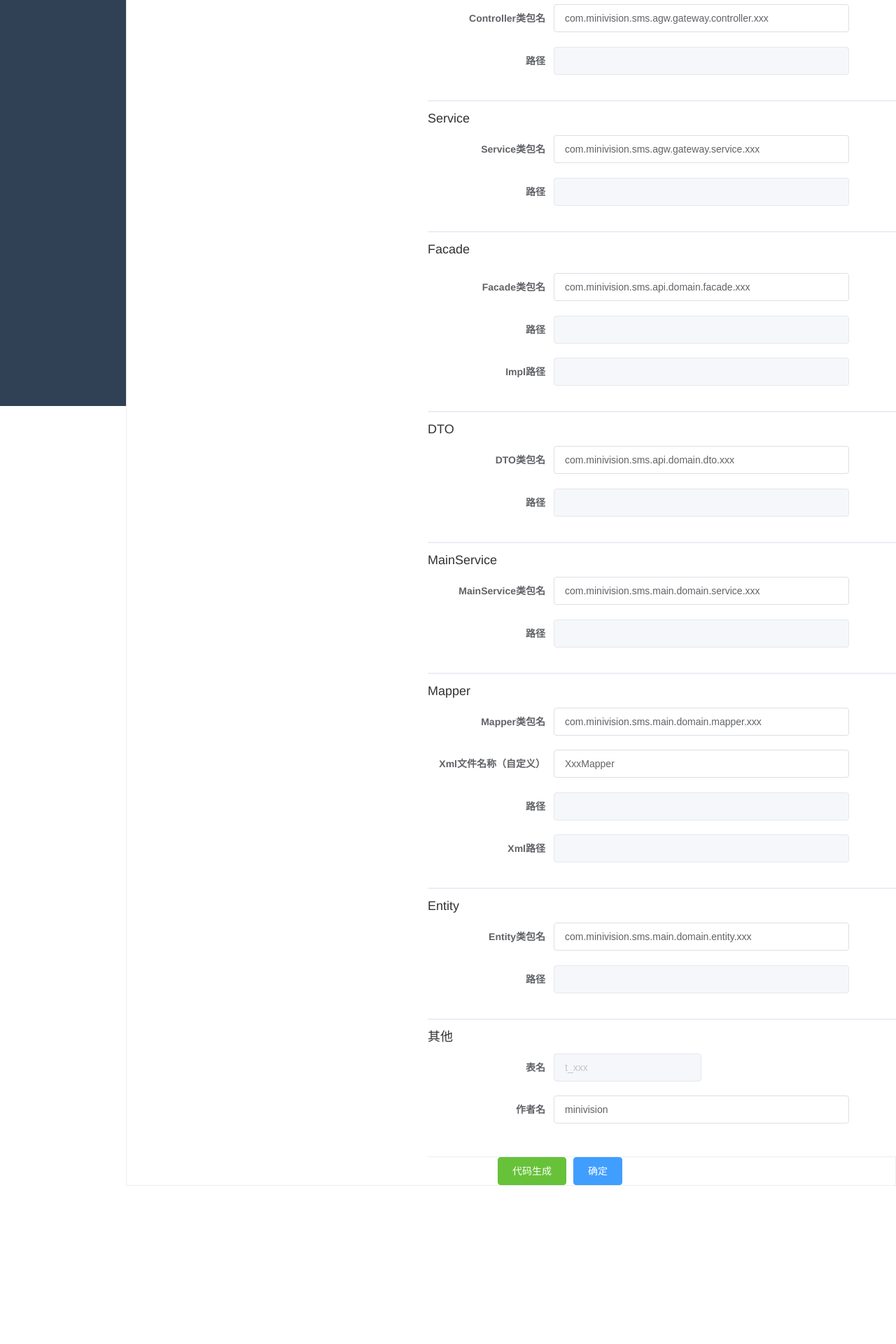
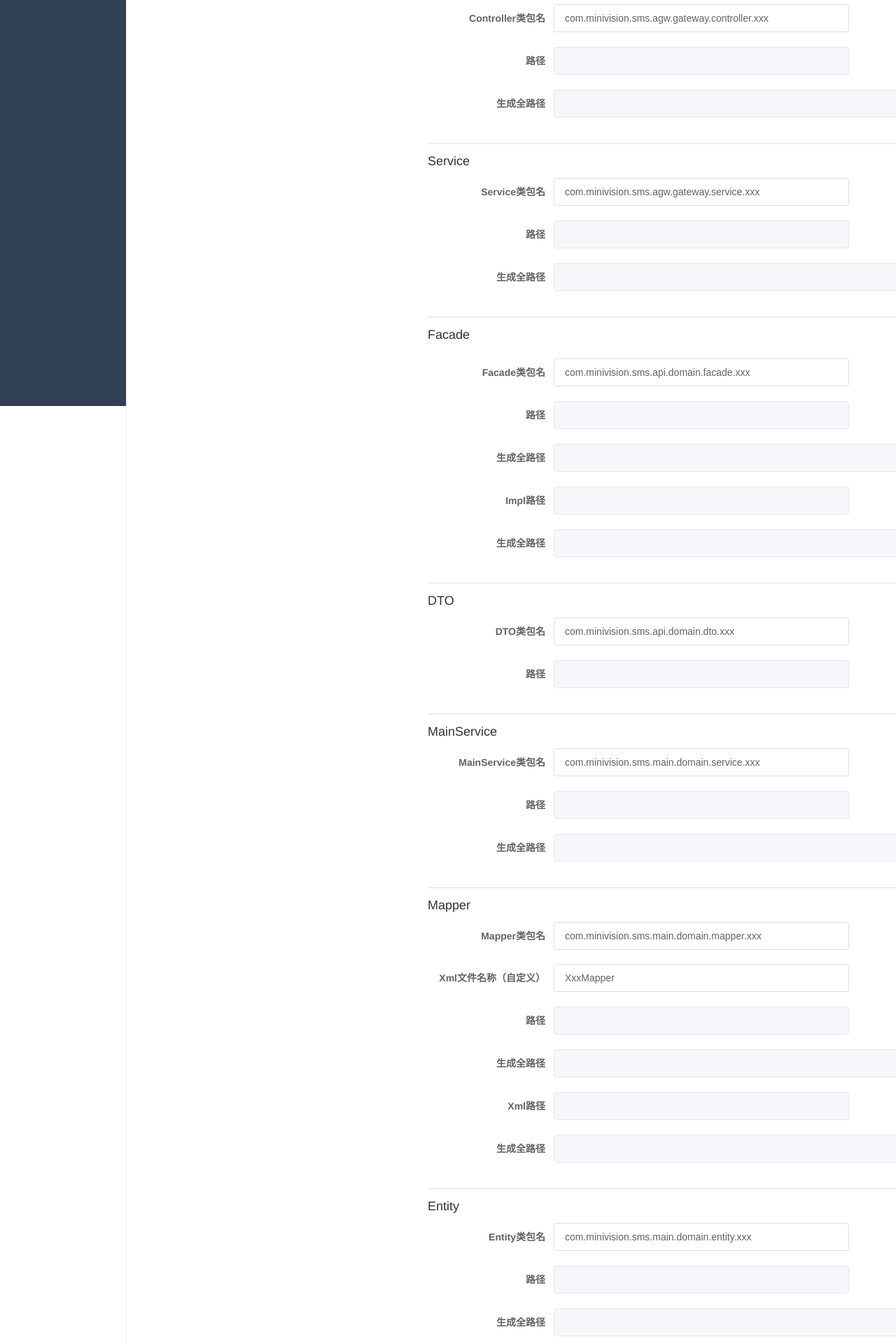
Before and after one commit to chenmi8090/reus-web, a Vue app: page /#/codeGenerate/codeGenerate in a window 1280 px wide. Shown: the part 220-2140 px from the top of the page at 70% size. Before the commit the page ends 1914 px from the top, so only its background shows below. Built offline with nearby package versions, Linux system fonts and the light colour scheme; what vue-contextmenu, vue-easycm would draw is missing.

Commit message:
添加全路径展示

```diff
--- a/src/views/code/index.vue
+++ b/src/views/code/index.vue
@@ -233,7 +233,7 @@
     <el-container>
       <el-form :rules="rules" ref="form" :model="form" label-width="180px">
         <el-collapse v-model="activeNames" class="collapse-title">
-          <el-collapse-item title="ParentPackageName" name="1" accordion>
+          <el-collapse-item title="ParentPackageName" name="8" accordion>
             <el-row>
               <el-form-item label="包前缀">
                 <el-col :span="12">
@@ -273,6 +273,13 @@
                 选择路径
               </el-button>
             </el-form-item>
+            <el-row>
+              <el-form-item style="margin-top: 10px" label="生成全路径">
+                <el-col :span="12">
+                  <el-input style="width:620px;" disabled v-model="controllerPathUrl"/>
+                </el-col>
+              </el-form-item>
+            </el-row>
           </el-collapse-item>
         </el-collapse>
         <el-collapse v-model="activeNames" class="collapse-title">
@@ -300,6 +307,13 @@
                          @click="dialogTableVisible = true; myOptionItem = form.service; myOptionItemType= 2" plain>选择路径
               </el-button>
             </el-form-item>
+            <el-row>
+              <el-form-item style="margin-top: 10px" label="生成全路径">
+                <el-col :span="12">
+                  <el-input style="width:620px;" disabled v-model="servicePathUrl"/>
+                </el-col>
+              </el-form-item>
+            </el-row>
           </el-collapse-item>
         </el-collapse>
         <el-collapse v-model="activeNames" class="collapse-title">
@@ -327,7 +341,14 @@
                          @click="dialogTableVisible = true; myOptionItem = form.facade; myOptionItemType= 4 " plain>选择路径
               </el-button>
             </el-form-item>
-            <el-form-item style="margin-top: 20px" prop="facadeImplPath" label="Impl路径">
+            <el-row>
+              <el-form-item style="margin-top: 10px" label="生成全路径">
+                <el-col :span="12">
+                  <el-input style="width:620px;" disabled v-model="facadePathUrl"/>
+                </el-col>
+              </el-form-item>
+            </el-row>
+            <el-form-item style="margin-top: 10px" prop="facadeImplPath" label="Impl路径">
               <el-col :span="12">
                 <el-input v-model="facadeImplPath" disabled/>
               </el-col>
@@ -335,6 +356,13 @@
                          @click="dialogTableImplVisible = true; myOptionItemType= 9 " plain>选择路径
               </el-button>
             </el-form-item>
+            <el-row>
+              <el-form-item style="margin-top: 10px" label="生成全路径">
+                <el-col :span="12">
+                  <el-input style="width:620px;" disabled v-model="facadeImplPathUrl"/>
+                </el-col>
+              </el-form-item>
+            </el-row>
           </el-collapse-item>
         </el-collapse>
         <el-collapse v-model="activeNames" class="collapse-title">
@@ -390,6 +418,13 @@
                 选择路径
               </el-button>
             </el-form-item>
+            <el-row>
+              <el-form-item style="margin-top: 10px" label="生成全路径">
+                <el-col :span="12">
+                  <el-input style="width:620px;" disabled v-model="mainServicePathUrl"/>
+                </el-col>
+              </el-form-item>
+            </el-row>
           </el-collapse-item>
         </el-collapse>
         <el-collapse v-model="activeNames" class="collapse-title">
@@ -422,11 +457,25 @@
                          @click="dialogTableVisible = true; myOptionItem = form.mapper; myOptionItemType= 6" plain>选择路径
               </el-button>
             </el-form-item>
-            <el-form-item style="margin-top: 20px" prop="mapperXmlPath" label="Xml路径">
+            <el-row>
+              <el-form-item style="margin-top: 10px" label="生成全路径">
+                <el-col :span="12">
+                  <el-input style="width:620px;" disabled v-model="mapperPathUrl"/>
+                </el-col>
+              </el-form-item>
+            </el-row>
+            <el-form-item style="margin-top: 10px" prop="mapperXmlPath" label="Xml路径">
               <el-col :span="12">
                 <el-input v-model="xmlPath" disabled/>
               </el-col>
             </el-form-item>
+            <el-row>
+              <el-form-item style="margin-top: 10px" label="生成全路径">
+                <el-col :span="12">
+                  <el-input style="width:620px;" disabled v-model="xmlPathUrl"/>
+                </el-col>
+              </el-form-item>
+            </el-row>
           </el-collapse-item>
         </el-collapse>
 
@@ -456,6 +505,13 @@
                          plain>选择路径
               </el-button>
             </el-form-item>
+            <el-row>
+              <el-form-item style="margin-top: 10px" label="生成全路径">
+                <el-col :span="12">
+                  <el-input style="width:620px;" disabled v-model="entityPathUrl"/>
+                </el-col>
+              </el-form-item>
+            </el-row>
           </el-collapse-item>
         </el-collapse>
 
@@ -665,7 +721,7 @@
           text: '删除',
           icon: 'iconfont icon-bofang', // 选填 字体图标 class
         }],
-        parentPackageName: '',
+        parentPackageName: 'com.minivision.sms.',
         newParentPackageName: 'com.minivision.sms.',
         connections: [],
         connectionsNew: [],
@@ -805,7 +861,14 @@
         aaa: false,
         nowConnectionKey: '',
         filePath: '',
-
+        controllerPathUrl: '',
+        servicePathUrl: '',
+        facadePathUrl: '',
+        facadeImplPathUrl: '',
+        mainServicePathUrl: '',
+        mapperPathUrl: '',
+        xmlPathUrl: '',
+        entityPathUrl: '',
         rules: {
           controllerPath: [
             {validator: controllerPath, trigger: 'change'}
@@ -916,6 +979,15 @@
       handleTreeClickByXml(data) {
         this.dialogTableXmlVisible = false
         this.xmlPath = data.value + '\\src\\main\\resources\\'
+        this.myOptionItem.path = data.value + '\\src\\main\\java\\'
+        this.controllerPathUrl = this.form.controller.path + this.form.controller.packageName.replace(/\./g, '\\')
+        this.servicePathUrl = this.form.service.path + this.form.service.packageName.replace(/\./g, '\\')
+        this.facadePathUrl = this.form.facade.path + this.form.facade.packageName.replace(/\./g, '\\')
+        this.facadeImplPathUrl = this.facadeImplPath + this.form.facade.packageName.replace(/\./g, '\\')
+        this.mainServicePathUrl = this.form.mainService.path + this.form.mainService.packageName.replace(/\./g, '\\')
+        this.mapperPathUrl = this.form.mapper.path + this.form.mapper.packageName.replace(/\./g, '\\')
+        this.xmlPathUrl = this.xmlPath + 'mapper'
+        this.entityPathUrl = this.form.entity.path + this.form.entity.packageName.replace(/\./g, '\\')
       },
       handleTreeClickByImpl(data) {
         this.dialogTableImplVisible = false
@@ -930,6 +1002,15 @@
         }
         this.xmlPath = data.value + '\\src\\main\\resources\\'
         this.facadeImplPath = data.value + '\\src\\main\\java\\'
+        this.myOptionItem.path = data.value + '\\src\\main\\java\\'
+        this.controllerPathUrl = this.form.controller.path + this.form.controller.packageName.replace(/\./g, '\\')
+        this.servicePathUrl = this.form.service.path + this.form.service.packageName.replace(/\./g, '\\')
+        this.facadePathUrl = this.form.facade.path + this.form.facade.packageName.replace(/\./g, '\\')
+        this.facadeImplPathUrl = this.facadeImplPath + this.form.facade.packageName.replace(/\./g, '\\')
+        this.mainServicePathUrl = this.form.mainService.path + this.form.mainService.packageName.replace(/\./g, '\\')
+        this.mapperPathUrl = this.form.mapper.path + this.form.mapper.packageName.replace(/\./g, '\\')
+        this.xmlPathUrl = this.xmlPath + 'mapper'
+        this.entityPathUrl = this.form.entity.path + this.form.entity.packageName.replace(/\./g, '\\')
       },
       handleTreeClick(data) {
         this.dialogTableVisible = false
@@ -985,6 +1066,14 @@
           this.xmlPath = data.value + '\\src\\main\\resources\\'
         }
         this.myOptionItem.path = data.value + '\\src\\main\\java\\'
+        this.controllerPathUrl = this.form.controller.path + this.form.controller.packageName.replace(/\./g, '\\')
+        this.servicePathUrl = this.form.service.path + this.form.service.packageName.replace(/\./g, '\\')
+        this.facadePathUrl = this.form.facade.path + this.form.facade.packageName.replace(/\./g, '\\')
+        this.facadeImplPathUrl = this.facadeImplPath + this.form.facade.packageName.replace(/\./g, '\\')
+        this.mainServicePathUrl = this.form.mainService.path + this.form.mainService.packageName.replace(/\./g, '\\')
+        this.mapperPathUrl = this.form.mapper.path + this.form.mapper.packageName.replace(/\./g, '\\')
+        this.xmlPathUrl = this.xmlPath + 'mapper'
+        this.entityPathUrl = this.form.entity.path + this.form.entity.packageName.replace(/\./g, '\\')
       },
       loadNode(node, resolve) {
         if (node.level === 0) {
@@ -1307,13 +1396,18 @@
               that.form.facade = response.facade
               that.form.tableName = response.tableName
               this.connectionForm = JSON.parse(getLocalStorage(connection.key))
+              this.controllerPathUrl = ''
+              this.servicePathUrl = ''
+              this.facadePathUrl = ''
+              this.facadeImplPathUrl = ''
+              this.mainServicePathUrl = ''
+              this.mapperPathUrl = ''
+              this.xmlPathUrl = ''
+              this.entityPathUrl = ''
             }
           })
       },
       onSubmit(newParentPackageName) {
-        if (this.parentPackageName == '' && newParentPackageName != '') {
-          this.parentPackageName = 'com.minivision.sms.'
-        }
         this.form.controller.packageName = this.form.controller.packageName.replace(this.parentPackageName, newParentPackageName)
         this.form.mapper.packageName = this.form.mapper.packageName.replace(this.parentPackageName, newParentPackageName)
         this.form.service.packageName = this.form.service.packageName.replace(this.parentPackageName, newParentPackageName)
@@ -1322,6 +1416,14 @@
         this.form.mainService.packageName = this.form.mainService.packageName.replace(this.parentPackageName, newParentPackageName)
         this.form.facade.packageName = this.form.facade.packageName.replace(this.parentPackageName, newParentPackageName)
         this.parentPackageName = newParentPackageName
+        this.controllerPathUrl = this.form.controller.path + this.form.controller.packageName.replace(/\./g, '\\')
+        this.servicePathUrl = this.form.service.path + this.form.service.packageName.replace(/\./g, '\\')
+        this.facadePathUrl = this.form.facade.path + this.form.facade.packageName.replace(/\./g, '\\')
+        this.facadeImplPathUrl = this.facadeImplPath + this.form.facade.packageName.replace(/\./g, '\\')
+        this.mainServicePathUrl = this.form.mainService.path + this.form.mainService.packageName.replace(/\./g, '\\')
+        this.mapperPathUrl = this.form.mapper.path + this.form.mapper.packageName.replace(/\./g, '\\')
+        this.xmlPathUrl = this.xmlPath + 'mapper'
+        this.entityPathUrl = this.form.entity.path + this.form.entity.packageName.replace(/\./g, '\\')
       },
       handleClose(done) {
         this.loadConnection()
```
